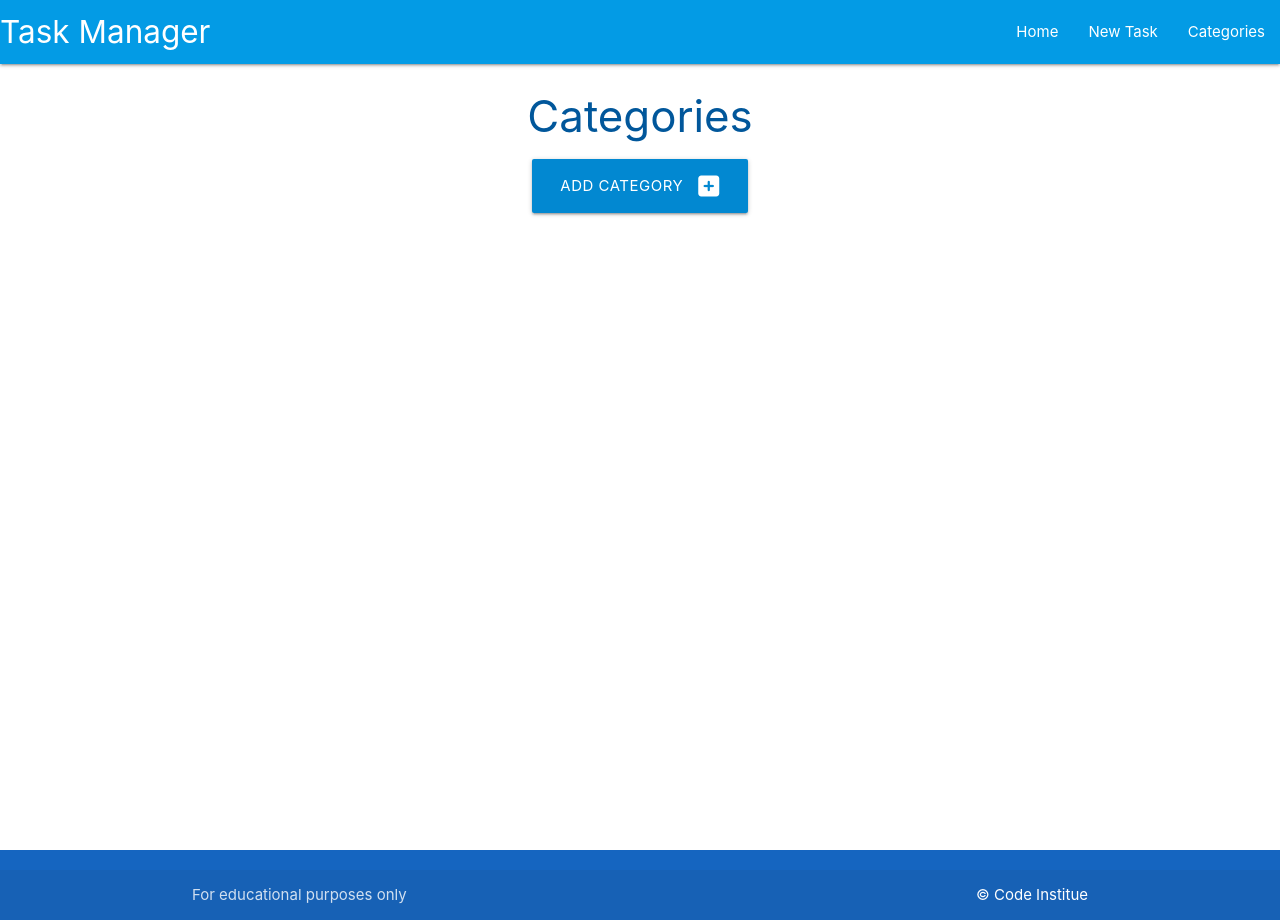
After one commit to jalalk1244/flask-sqlalchemy-task-manger, a Flask app: page /categories in a window 1280 px wide. The commit adds this page. Run offline with Flask 2, Linux system fonts and the light colour scheme.

Commit message:
Create function for adding categories

```diff
--- a/taskmanager/routes.py
+++ b/taskmanager/routes.py
@@ -1,4 +1,4 @@
-from flask import render_template
+from flask import render_template, request, redirect, url_for
 from taskmanager import app, db
 from taskmanager .models import Category, Task
 
@@ -6,3 +6,19 @@ from taskmanager .models import Category, Task
 @app.route('/')
 def home():
     return render_template("tasks.html")
+
+
+@app.route('/categories')
+def categories():
+    return render_template('categories.html')
+
+
+@app.route('/add_category', methods=['GET', 'POST'])
+def add_category():
+    if request.method == 'POST':
+        category = Category(category_name=request.form.get('category_name'))
+        db.session.add(category)
+        db.session.commit()
+        return redirect(url_for('categories'))
+
+    return render_template('add_category.html')
--- a/taskmanager/templates/base.html
+++ b/taskmanager/templates/base.html
@@ -22,7 +22,7 @@
               <ul class="right hide-on-med-and-down">
                 <li><a href="{{ url_for('home') }}">Home</a></li>
                 <li><a href="">New Task</a></li>
-                <li><a href="">Categories</a></li>
+                <li><a href="{{ url_for('categories') }}">Categories</a></li>
             </div>
           </nav>
 
@@ -30,7 +30,7 @@
           <ul class="sidenav" id="mobile-demo">
             <li><a href="{{ url_for('home') }}">Home</a></li>
             <li><a href="">New Task</a></li>
-            <li><a href="">Categories</a></li>
+            <li><a href="{{ url_for('categories') }}">Categories</a></li>
           </ul>
     </header>
 
--- /dev/null
+++ b/taskmanager/templates/categories.html
@@ -0,0 +1,15 @@
+{% extends 'base.html' %}
+{% block content %}
+
+
+<h3 class="light-blue-text text-darken-4 center-align">Categories</h3>
+
+<div class="row">
+    <div class="col s12 center-align">
+        <a href="{{ url_for('add_category') }}" class="btn-large light-blue darken-2">
+            Add Category <i class="fas fa-plus-square right"></i>
+        </a>
+    </div>
+</div>
+
+{% endblock %}
--- a/taskmanager/templates/tasks.html
+++ b/taskmanager/templates/tasks.html
@@ -2,5 +2,5 @@
 {% block content %}
 
 
-<h3 class="light-blue-text-darken-4 center-align">Tasks</h3>
+<h3 class="light-blue-text text-darken-4 center-align">Tasks</h3>
 {% endblock %}
```
Also changed, not shown: taskmanager/templates/add_category.html (added, +27 -0 lines).
